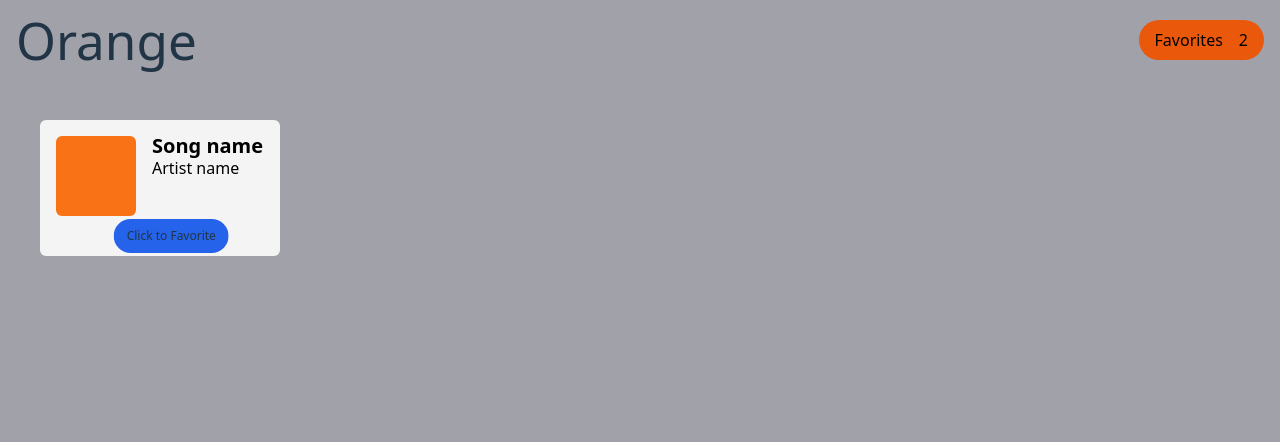
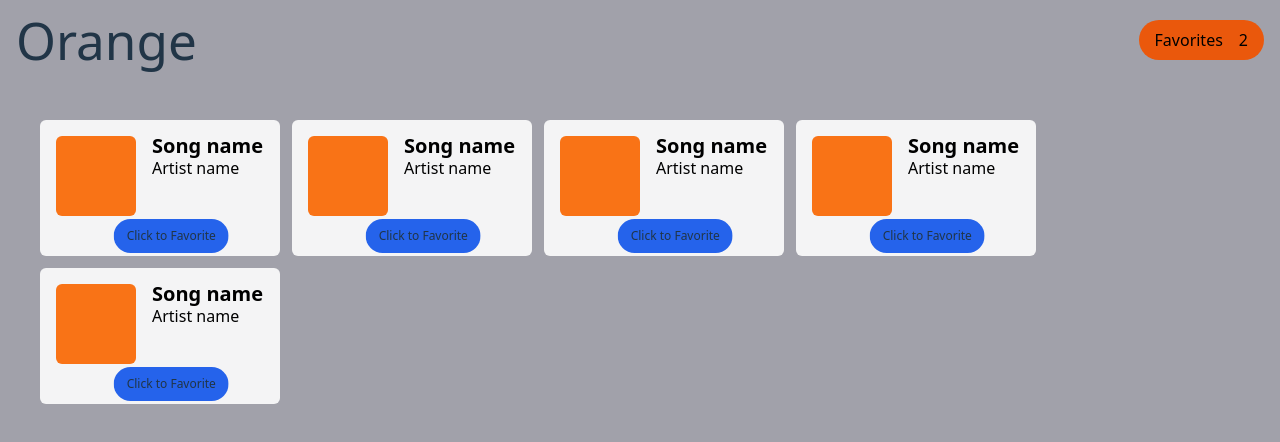
Before and after one commit to Anant23452/React-js-, a React (Vite) app in the folder React/: page / in a window 1280 px wide. Shown: the top 442 px of the page. Built offline with nearby package versions, Linux system fonts and the light colour scheme.

Commit message:
making state

```diff
--- a/React/src/App.jsx
+++ b/React/src/App.jsx
@@ -48,6 +48,9 @@ const data=[
   {song:"Maan Meri Jaan",artist:"King",image:"https://i.pinimg.com/736x/d9/f0/67/d9f06726c045d37e0d144b1e2c7fbc73.jpg",added:false},
 ];
 
+// Har samay data to state me dalo kyuki react only rect when state changes
+const [songs,setSongs]=useState(data);
+
 
   return (
     <>
@@ -69,7 +72,9 @@ const data=[
         <Navbar/>
         <div className="px-10 flex gap-3 mt-10 flex-wrap">
 
-    <ProjectOne/>
+        {songs.map((elem,index)=>{
+          return  <ProjectOne data={elem}  key={index}/>
+        })}
         </div>
 
         {/* {data.map((elem, index) => (
```
